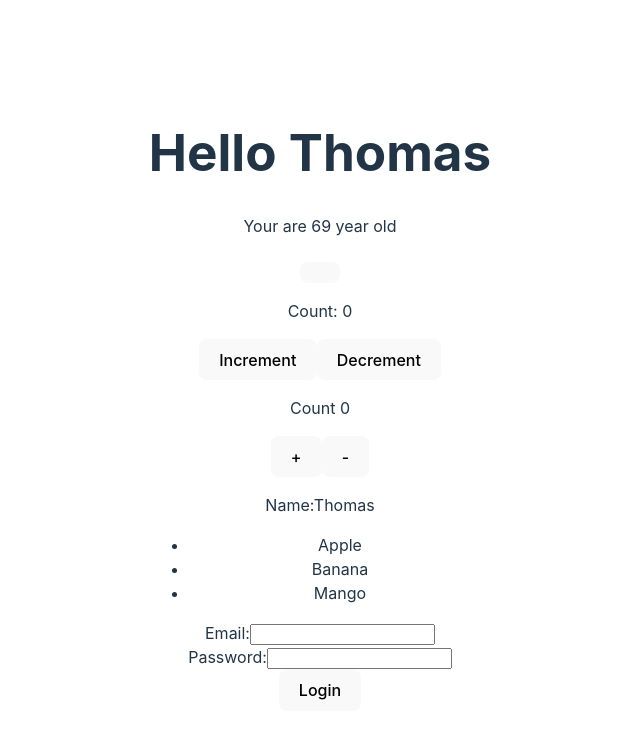
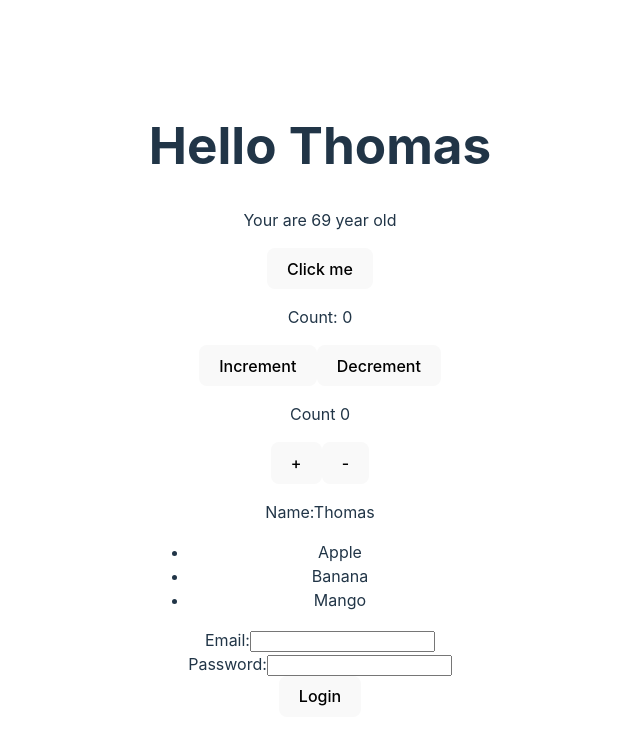
Before and after one commit to im-sanny/typescript-with-react, a React (Vite) app: page / in a window 1280 px wide. Shown: the top 744 px of the page, without its empty margins (320-960 px from the left). Built offline with nearby package versions, Linux system fonts and the light colour scheme.

Commit message:
add: HOC added with react.memo

```diff
--- a/src/App.tsx
+++ b/src/App.tsx
@@ -30,13 +30,15 @@ const DisplayName: React.FC = () => {
 };
 
 function App() {
-  const handleClick = () => alert('Button clicked');
+  const [count, setCount] = useState(0);
+  const handleClick = () => setCount(count + 1);
+
   return (
     <>
       <UserProvider>
         <div>
           <Greeting name="Thomas" age={69}></Greeting>
-          <Button label="Click Me" onClick={handleClick}></Button>
+          <Button title="Click me" onClick={handleClick}></Button>
           <Counter />
           <Counter2 />
           <DisplayName></DisplayName>
--- a/src/Button.tsx
+++ b/src/Button.tsx
@@ -2,12 +2,12 @@ import React from 'react';
 
 interface Props {
   title: string;
-  onclick: () => void;
+  onClick: () => void;
 }
 
-const Button: React.FC<Props> = React.memo(({ title, onclick }) => {
+const Button: React.FC<Props> = React.memo(({ title, onClick }) => {
   console.log(`Rendering button ${title}`);
-  return <button onClick={onclick}>{title}</button>;
+  return <button onClick={onClick}>{title}</button>;
 });
 
 export default Button;
```
